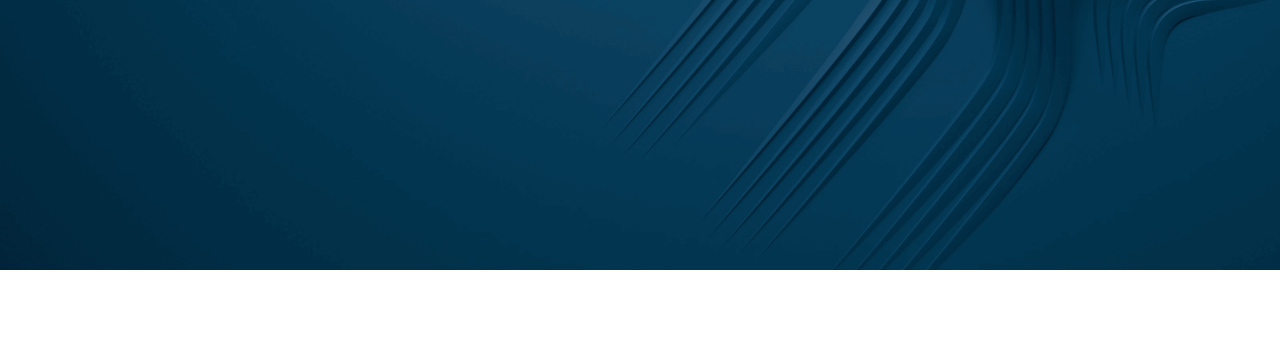
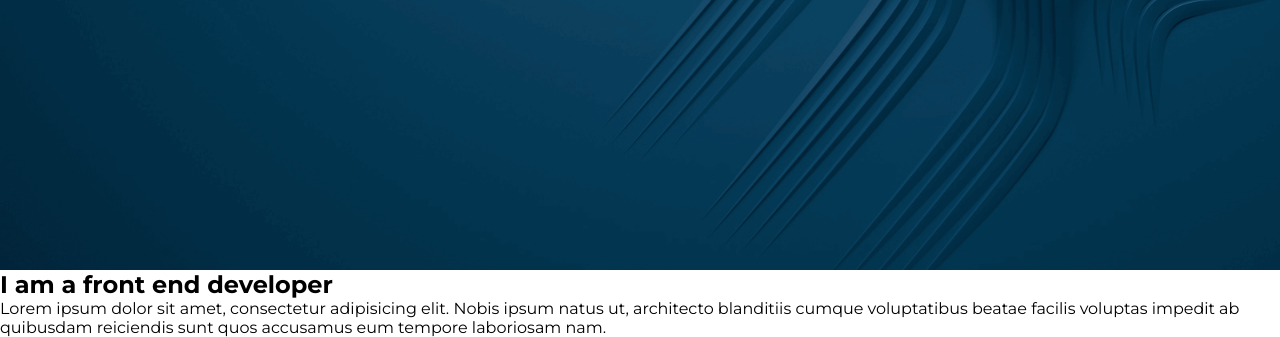
Before and after one commit to AdPsants/Portfolio, a plain HTML site: page Portfolio/index.html in a window 1280 px wide. Shown: the part 530-867 px from the top of the page. Before the commit the page ends 800 px from the top, so only its background shows below. Drawn offline with nearby package versions, Linux system fonts and the light colour scheme.

Commit message:
Add section About

```diff
--- a/Portfolio/index.html
+++ b/Portfolio/index.html
@@ -38,6 +38,15 @@
         </div>
     </main>
 
+    <section id="about">
+        <div class="container">
+            <div class="title">
+                <h1>I am a front end developer</h1>
+                <p>Lorem ipsum dolor sit amet, consectetur adipisicing elit. Nobis ipsum natus ut, architecto blanditiis cumque voluptatibus beatae facilis voluptas impedit ab quibusdam reiciendis sunt quos accusamus eum tempore laboriosam nam.</p>
+            </div>
+        </div>
+    </section>
+
     <script type="module" src="https://unpkg.com/ionicons@7.1.0/dist/ionicons/ionicons.esm.js"></script>
     <script nomodule src="https://unpkg.com/ionicons@7.1.0/dist/ionicons/ionicons.js"></script>
 </body>
```
